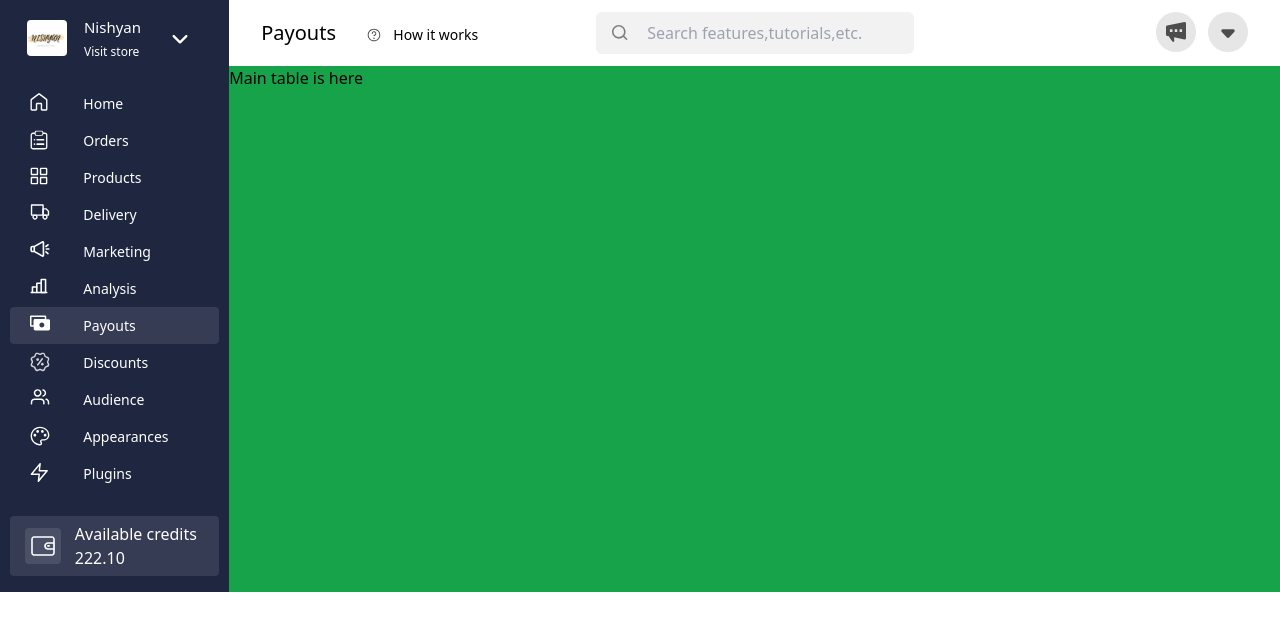
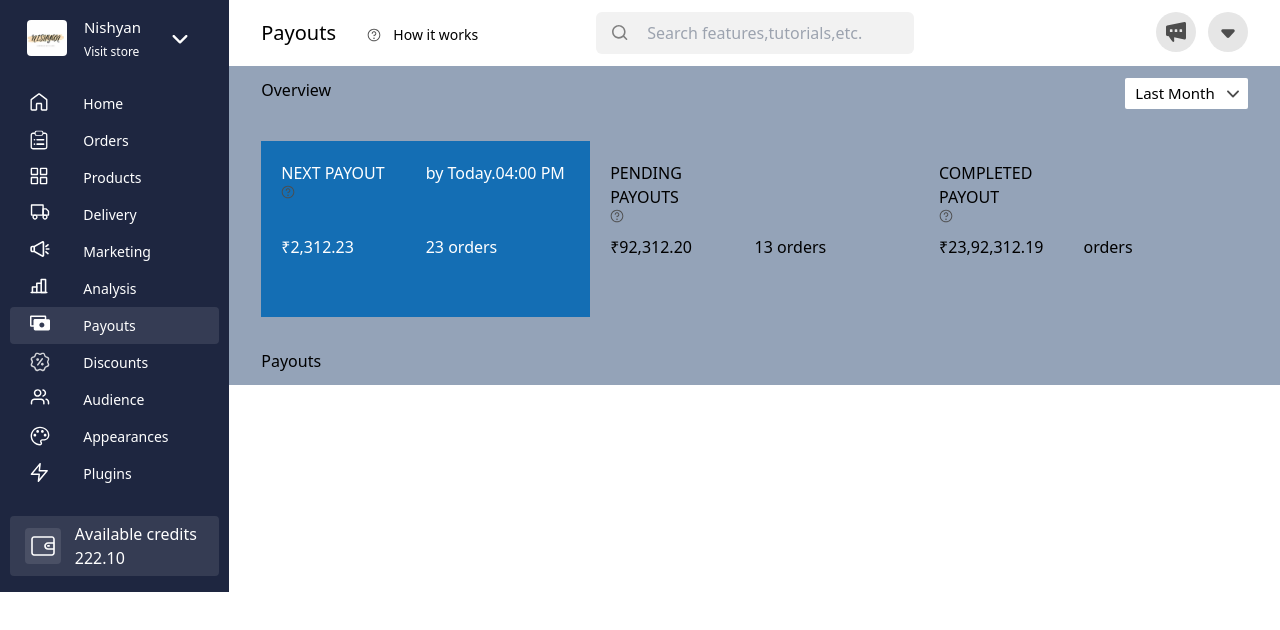
Before and after one commit to sarb001/Pixelperfect-ui, a React (Vite) app: page / in a window 1280 px wide. Shown: the top 630 px of the page. Built offline with nearby package versions, Linux system fonts and the light colour scheme.

Commit message:
cards layout completed

```diff
--- a/src/App.jsx
+++ b/src/App.jsx
@@ -10,7 +10,7 @@ function App() {
    <>
       <div className = "grid grid-cols-[1.2fr,5.5fr]" >
         <div className='bg-[#1E2640] pt-4 pb-4 pl-[10px] pr-[10px] text-white h-full '>  <Sidebar /> </div>
-        <div className='bg-green-600'>
+        <div>
            <Header />
            <Mainview />
         </div>
--- a/src/components/Mainview.jsx
+++ b/src/components/Mainview.jsx
@@ -1,8 +1,66 @@
+import { Dropdownimg, Questionimg } from "./Images/AllImages"
+
+
 
 export const Mainview = () => {
     return (
+        <div className="pt-3 pl-8 pr-8 pb-3 flex flex-col gap-8 bg-slate-400 ">
+
+            <div className="grid grid-cols-[7fr,1fr] justify-between">
+
+                <div> Overview </div>
+
+                <div className="flex bg-white justify-evenly rounded-sm ">
+                    <div className="text-[15px] p-1">  Last Month  </div>
+                    <div className="flex justify-center items-center">
+                        <svg width="16" height="16" viewBox="0 0 16 16" fill="none" xmlns="http://www.w3.org/2000/svg">
+                        <path d="M2.27748 5.77748C2.61381 5.44114 3.14013 5.41057 3.511 5.68575L3.61726 5.77748L8 10.1598L12.3827 5.77748C12.7191 5.44114 13.2454 5.41057 13.6163 5.68575L13.7225 5.77748C14.0589 6.11381 14.0894 6.64013 13.8142 7.011L13.7225 7.11726L8.66989 12.1699C8.33355 12.5062 7.80724 12.5368 7.43636 12.2616L7.33011 12.1699L2.27748 7.11726C1.90751 6.74729 1.90751 6.14745 2.27748 5.77748Z" fill="#4D4D4D"/>
+                        </svg>
+                     </div>
+                </div>
+
+            </div>
+
+            <div className="grid grid-cols-3">
+                <CardsLayout />
+            </div>
+
+            <div>
+                 Payouts
+            </div>
+
+        </div>
+    )
+}
+
+export const CardsData = [
+    { text: "NEXT PAYOUT",price  : "₹2,312.23" , orderscount : 23, date : 'by Today.04:00 PM' , bgcolor : '#146EB4' ,color : 'white' },
+    { text: "PENDING PAYOUTS",price  : "₹92,312.20" , orderscount : 13,},
+    { text: "COMPLETED PAYOUT",price  : "₹23,92,312.19" },
+]
+
+
+export const CardsLayout = () => {
+    return (
         <>
-            Main table is here
+
+            {CardsData?.map(i => {
+                return (
+                    <div key = {i?.text} className="grid grid-rows-2 gap-3 p-5" style = {{backgroundColor : `${i?.bgcolor}` ,color : `${i?.color}` }}>
+
+                        <div className="grid grid-cols-2 justify-between">
+                          <div>  {i?.text}  <Questionimg /> </div>
+                          <div>    {i?.date}  </div>
+                        </div>
+
+                        <div className="grid grid-cols-2 justify-between">
+                          <div>  {i?.price} </div>
+                          <div>   {i?.orderscount} orders </div>
+                        </div>
+
+                    </div>
+                )
+            })}
         </>
     )
 }
```
